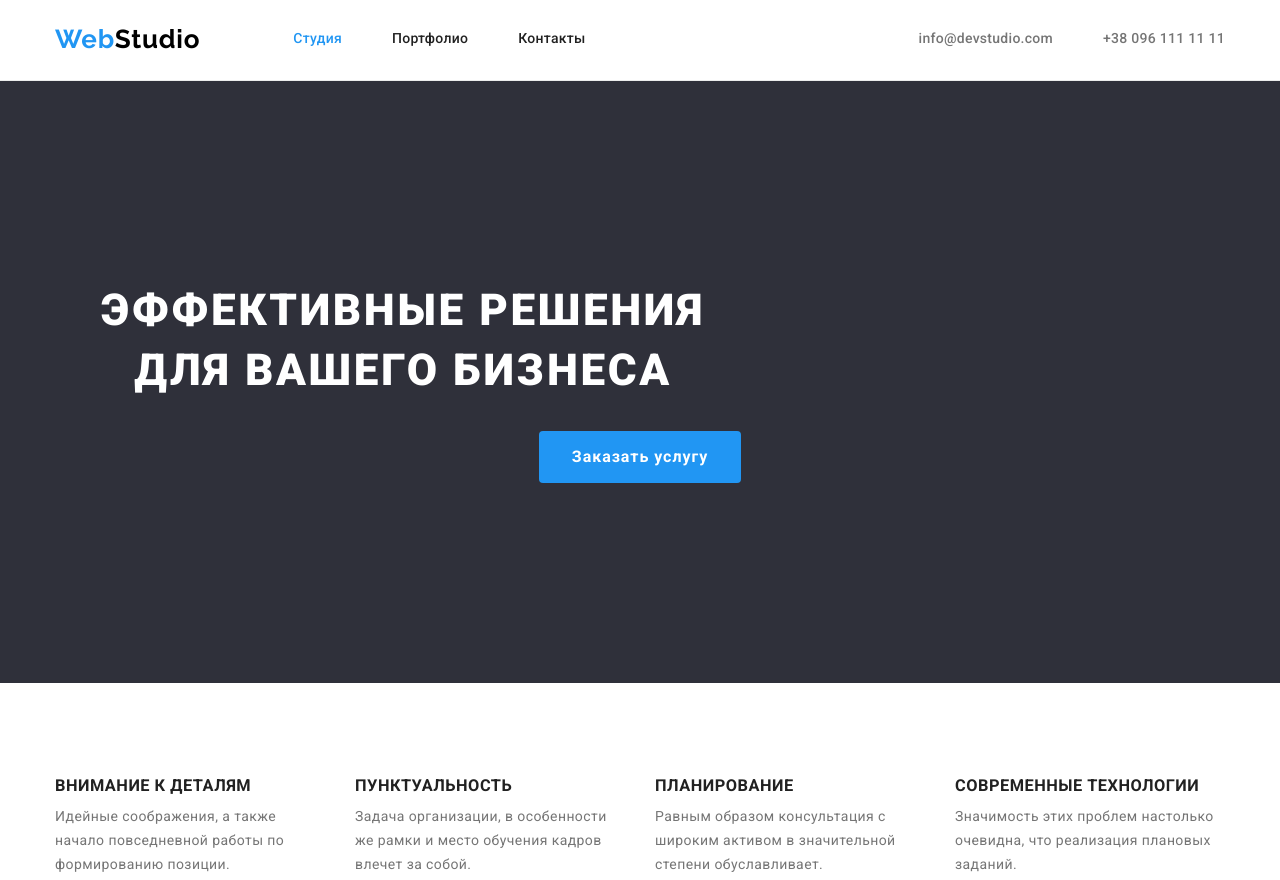
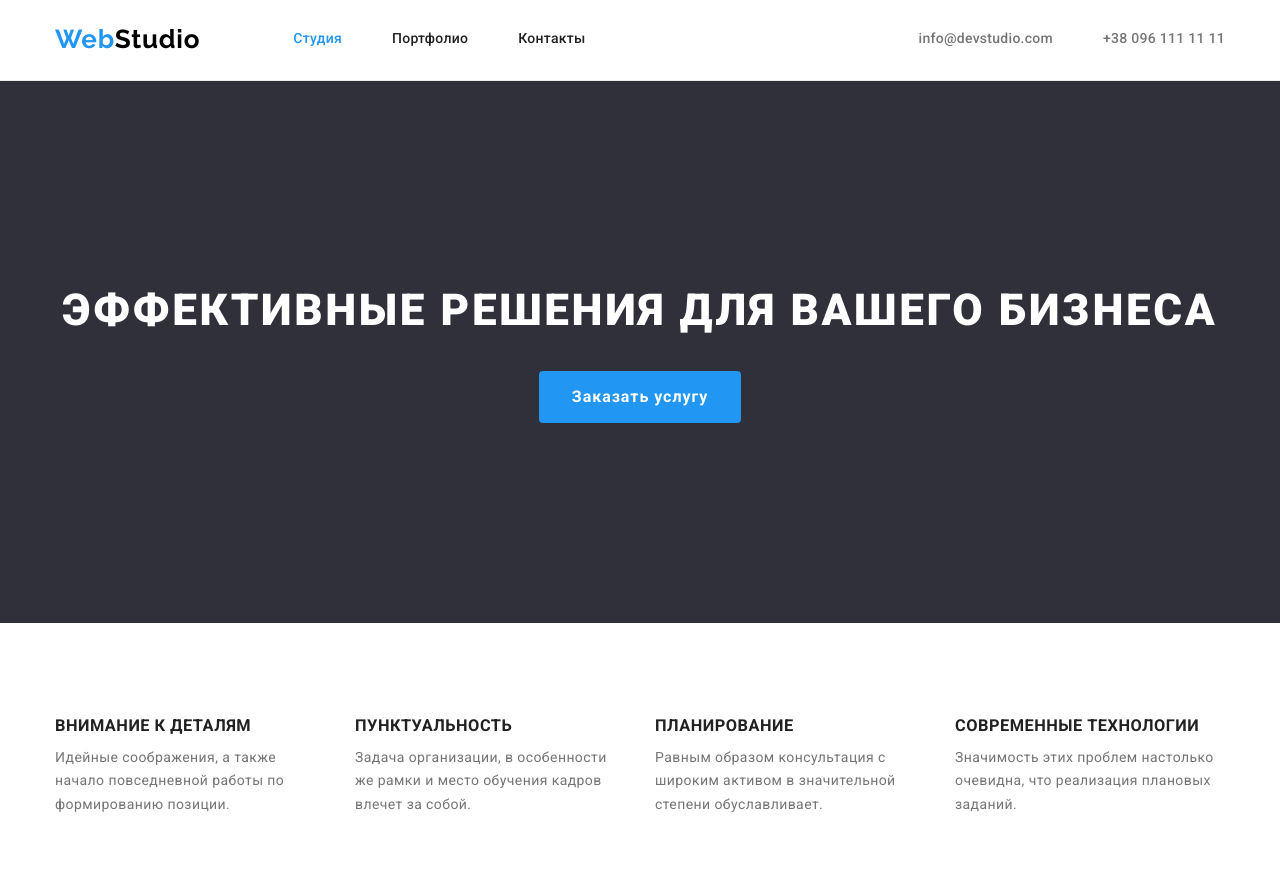
Before and after one commit to Marharyta-Andreeva/goit-markup-hw-03, a plain HTML site: page index.html in a window 1280 px wide. Shown: the top 880 px of the page. Drawn offline with nearby package versions, Linux system fonts and the light colour scheme.

Commit message:
Update styles.css

```diff
--- a/css/styles.css
+++ b/css/styles.css
@@ -139,7 +139,6 @@ img {
     letter-spacing: 0.06em;
     text-transform: uppercase;
     color: var(--hero-color);
-    max-width: 696px;
 }
 
 .hero-btn {
```
